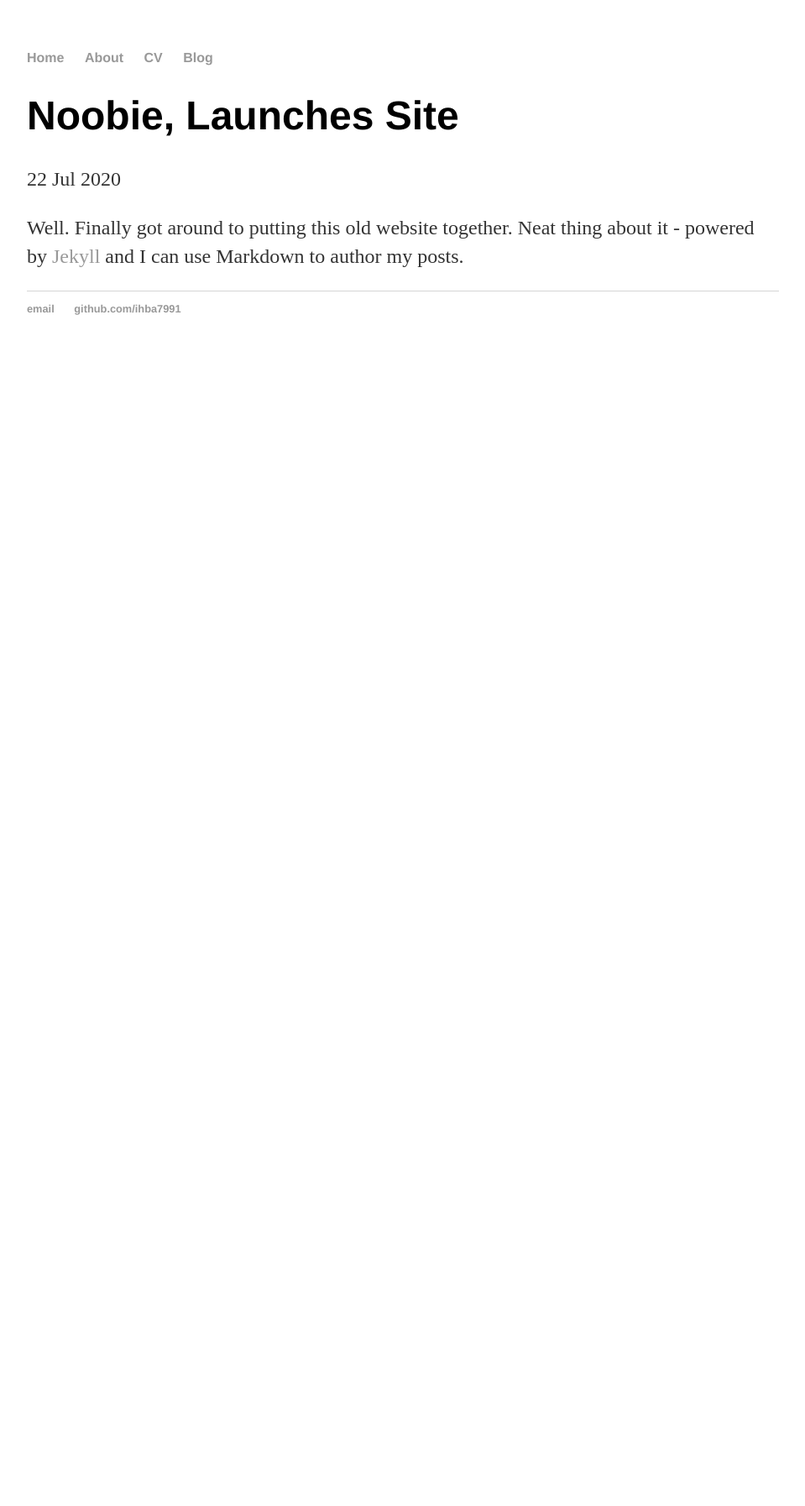
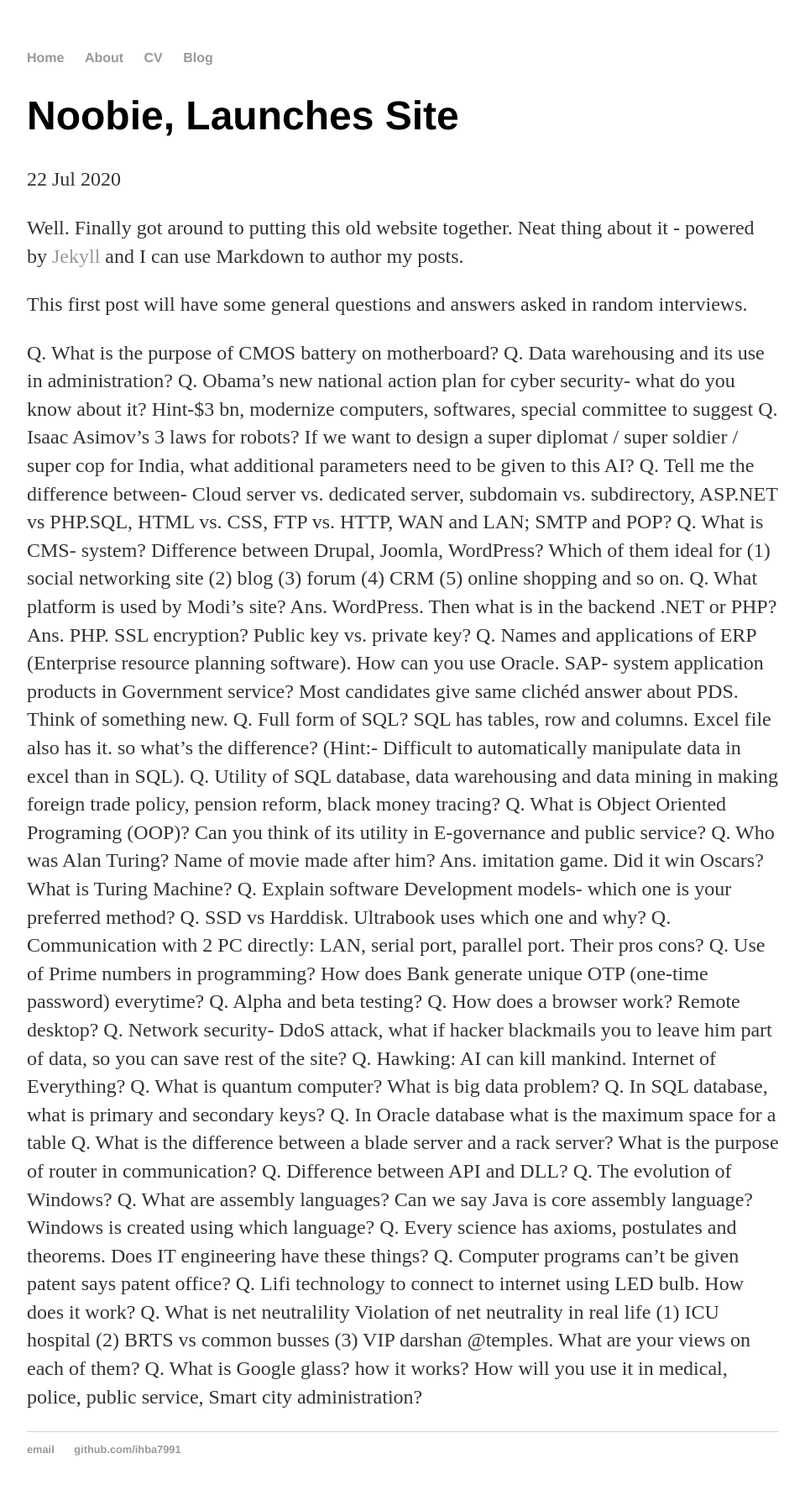
Before and after one commit to ihba7991/ihba7991.github.io, a Jekyll site: the page built from _posts/20-04-22-Noob's-site-launched.md, in a window 1280 px wide. Shown: the whole page at 84% size, without its empty margins (160-1119 px from the left). Built offline with Jekyll 4.4.1, drawn with Linux system fonts in a browser that asks for light colours; before the commit the page ends 900 px from its top, so only the background shows below that.

Commit message:
Update 20-04-22-Noob's-site-launched.md

```diff
--- a/_posts/20-04-22-Noob's-site-launched.md
+++ b/_posts/20-04-22-Noob's-site-launched.md
@@ -5,3 +5,39 @@
 ---
 
 Well. Finally got around to putting this old website together. Neat thing about it - powered by [Jekyll](http://jekyllrb.com) and I can use Markdown to author my posts.
+
+This first post will have some general questions and answers asked in random interviews.
+
+Q. What is the purpose of CMOS battery on motherboard?
+Q. Data warehousing and its use in administration?
+Q. Obama’s new national action plan for cyber security- what do you know about it? Hint-$3 bn, modernize computers, softwares, special committee to suggest
+Q. Isaac Asimov’s 3 laws for robots? If we want to design a super diplomat / super soldier / super cop for India, what additional parameters need to be given to this AI?
+Q. Tell me the difference between- Cloud server vs. dedicated server, subdomain vs. subdirectory, ASP.NET vs PHP.SQL, HTML vs. CSS, FTP vs. HTTP, WAN and LAN; SMTP and POP?
+Q. What is CMS- system? Difference between Drupal, Joomla, WordPress? Which of them ideal for (1) social networking site (2) blog (3) forum (4) CRM (5) online shopping and so on.
+Q. What platform is used by Modi’s site? Ans. WordPress. Then what is in the backend .NET or PHP? Ans. PHP.
+SSL encryption? Public key vs. private key?
+Q. Names and applications of ERP (Enterprise resource planning software). How can you use Oracle. SAP- system application products in Government service? Most candidates give same clichéd answer about PDS. Think of something new.
+Q. Full form of SQL? SQL has tables, row and columns. Excel file also has it. so what’s the difference? (Hint:- Difficult to automatically manipulate data in excel than in SQL).
+Q. Utility of SQL database, data warehousing and data mining in making foreign trade policy, pension reform, black money tracing?
+Q. What is Object Oriented Programing (OOP)? Can you think of its utility in E-governance and public service?
+Q. Who was Alan Turing? Name of movie made after him? Ans. imitation game. Did it win Oscars? What is Turing Machine?
+Q. Explain software Development models- which one is your preferred method?
+Q. SSD vs Harddisk. Ultrabook uses which one and why?
+Q. Communication with 2 PC directly: LAN, serial port, parallel port. Their pros cons?
+Q. Use of Prime numbers in programming? How does Bank generate unique OTP (one-time password) everytime?
+Q. Alpha and beta testing?
+Q. How does a browser work? Remote desktop?
+Q. Network security- DdoS attack, what if hacker blackmails you to leave him part of data, so you can save rest of the site?
+Q. Hawking: AI can kill mankind. Internet of Everything?
+Q. What is quantum computer? What is big data problem?
+Q. In SQL database, what is primary and secondary keys?
+Q. In Oracle database what is the maximum space for a table
+Q. What is the difference between a blade server and a rack server? What is the purpose of router in communication?
+Q. Difference between API and DLL?
+Q. The evolution of Windows?
+Q. What are assembly languages? Can we say Java is core assembly language? Windows is created using which language?
+Q. Every science has axioms, postulates and theorems. Does IT engineering have these things?
+Q. Computer programs can’t be given patent says patent office?
+Q. Lifi technology to connect to internet using LED bulb. How does it work?
+Q. What is net neutralility Violation of net neutrality in real life (1) ICU hospital (2) BRTS vs common busses (3) VIP darshan @temples. What are your views on each of them?
+Q. What is Google glass? how it works? How will you use it in medical, police, public service, Smart city administration?
```
